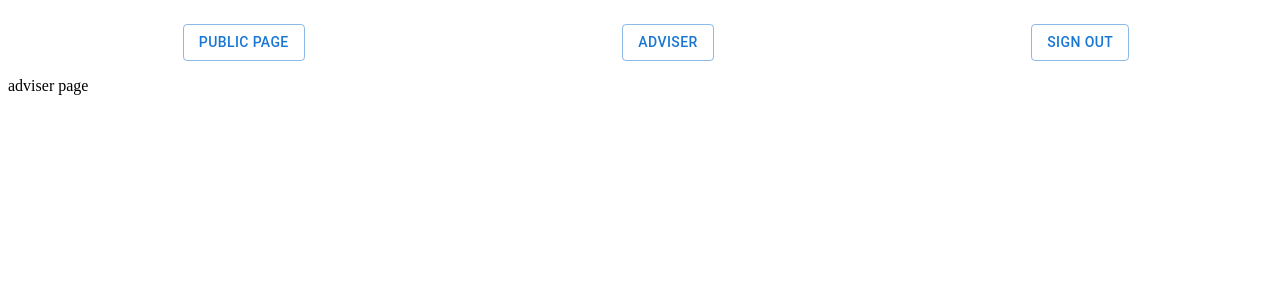
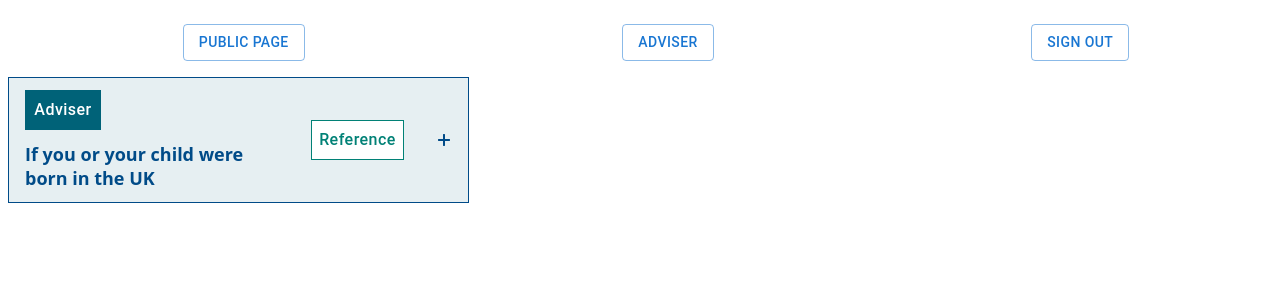
Before and after one commit to Mohammadjavad-Moradi/Simple-Accordion, a React (Create React App) app: page /adviser in a window 1280 px wide. Shown: the top 300 px of the page. Built offline with nearby package versions, Linux system fonts and the light colour scheme; no server answers; sample sign-in values are in the browser's storage.

Commit message:
update adviser page by adding adviser accordion, update customAccordion to show adviser button when we are in adviser page

```diff
--- a/src/Components/CustomAccordion/CustomAccordion.component.tsx
+++ b/src/Components/CustomAccordion/CustomAccordion.component.tsx
@@ -15,6 +15,7 @@ import {
   AddIconStyles,
   RemoveIconStyles,
   ReferenceButtonStyles,
+  AdviserButtonStyles,
 } from './CustomAccordion.styles';
 
 interface AccordionProps {
@@ -33,7 +34,11 @@ const CustomAccordion: React.FC<AccordionProps> = ({
   const theme = useTheme();
   const matches = useMediaQuery(theme.breakpoints.down('sm'));
   return (
-    <AccordionStyles expanded={expanded} xs={matches ? 'xs' : undefined}>
+    <AccordionStyles
+      expanded={expanded}
+      xs={matches ? 'xs' : undefined}
+      type={type}
+    >
       <AccordionSummaryStyles
         aria-controls={`panel${id}d-content`}
         id={`panel${id}d-header`}
@@ -48,11 +53,16 @@ const CustomAccordion: React.FC<AccordionProps> = ({
       >
         <AccordionTitleStyles>
           <TitleWrapperStyles>
+            {type === 'adviser' && (
+              <AdviserButtonStyles xs={matches ? 'xs' : undefined}>
+                Adviser
+              </AdviserButtonStyles>
+            )}
             <TitleStyles xs={matches ? 'xs' : undefined}>
               If you or your child were born in the UK
             </TitleStyles>
           </TitleWrapperStyles>
-          {type === 'loggedIn' ? (
+          {type === 'adviser' || type === 'loggedIn' ? (
             <ReferenceButtonStyles
               variant="outlined"
               xs={matches ? 'xs' : undefined}
--- a/src/Components/CustomAccordion/CustomAccordion.styles.tsx
+++ b/src/Components/CustomAccordion/CustomAccordion.styles.tsx
@@ -15,7 +15,8 @@ export const AccordionStyles = styled(({ ...props }) => (
     width: ${(props) => (props.xs ? '288px' : '459px')};
     min-height: ${(props) => (props.xs ? '72px' : '48px')};
 
-    background-color: #ffffff !important;
+    background-color: ${(props) =>
+      props.type === 'adviser' ? '#E6EFF2' : '#FFFFFF'} !important;
     border: 1px solid #004b88;
   }
 `;
@@ -138,3 +139,18 @@ export const ReferenceButtonStyles = styled(({ ...props }) => (
     margin: ${(props) => (props.xs ? '0' : '18px 16px 18px 16px')};
   }
 `;
+
+export const AdviserButtonStyles = styled(({ ...props }) => (
+  <Button {...props} />
+))`
+  && {
+    min-width: ${(props) => (props.xs ? '69px' : '76px')};
+    min-height: 30px;
+    font-size: ${(props) => (props.xs ? '14px' : '16px')};
+    border-radius: 0;
+    background-color: #006278;
+    color: #ffffff;
+    text-transform: none;
+    margin: 12px 16px 0 16px;
+  }
+`;
--- a/src/Pages/AdviserPage/AdviserPage.component.tsx
+++ b/src/Pages/AdviserPage/AdviserPage.component.tsx
@@ -1,5 +1,21 @@
+import { useState } from 'react';
+import CustomAccordion from '../../Components/CustomAccordion/CustomAccordion.component';
+
 const AdviserPage: React.FC = () => {
-  return <div>adviser page</div>;
+  const [expanded, setExpanded] = useState<boolean | number>(false);
+  const handleClick = (id: number): void => {
+    id === expanded ? setExpanded(false) : setExpanded(id);
+  };
+  return (
+    <div>
+      <CustomAccordion
+        handleClick={handleClick}
+        expanded={expanded === 1}
+        id={1}
+        type="adviser"
+      />
+    </div>
+  );
 };
 
 export default AdviserPage;
```
